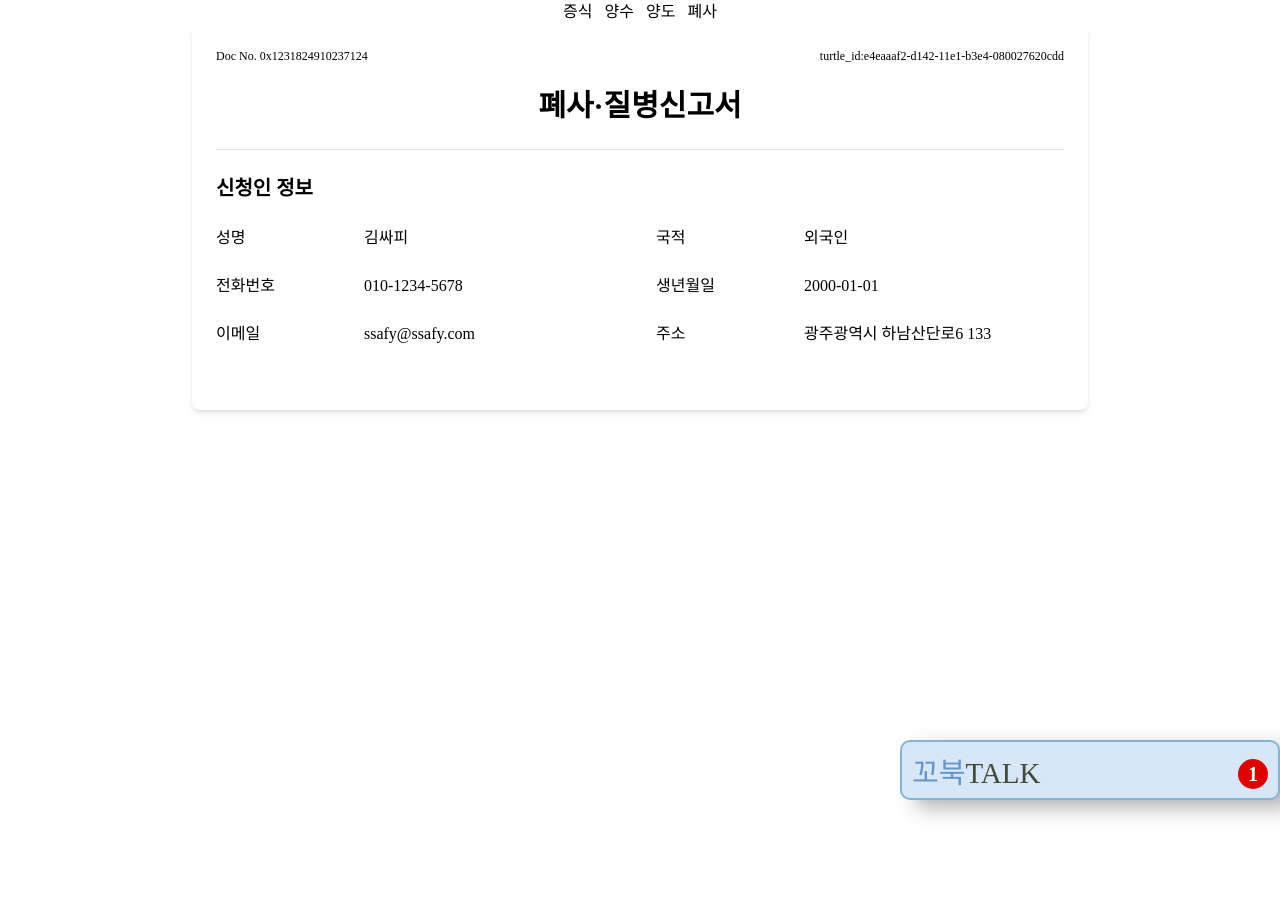
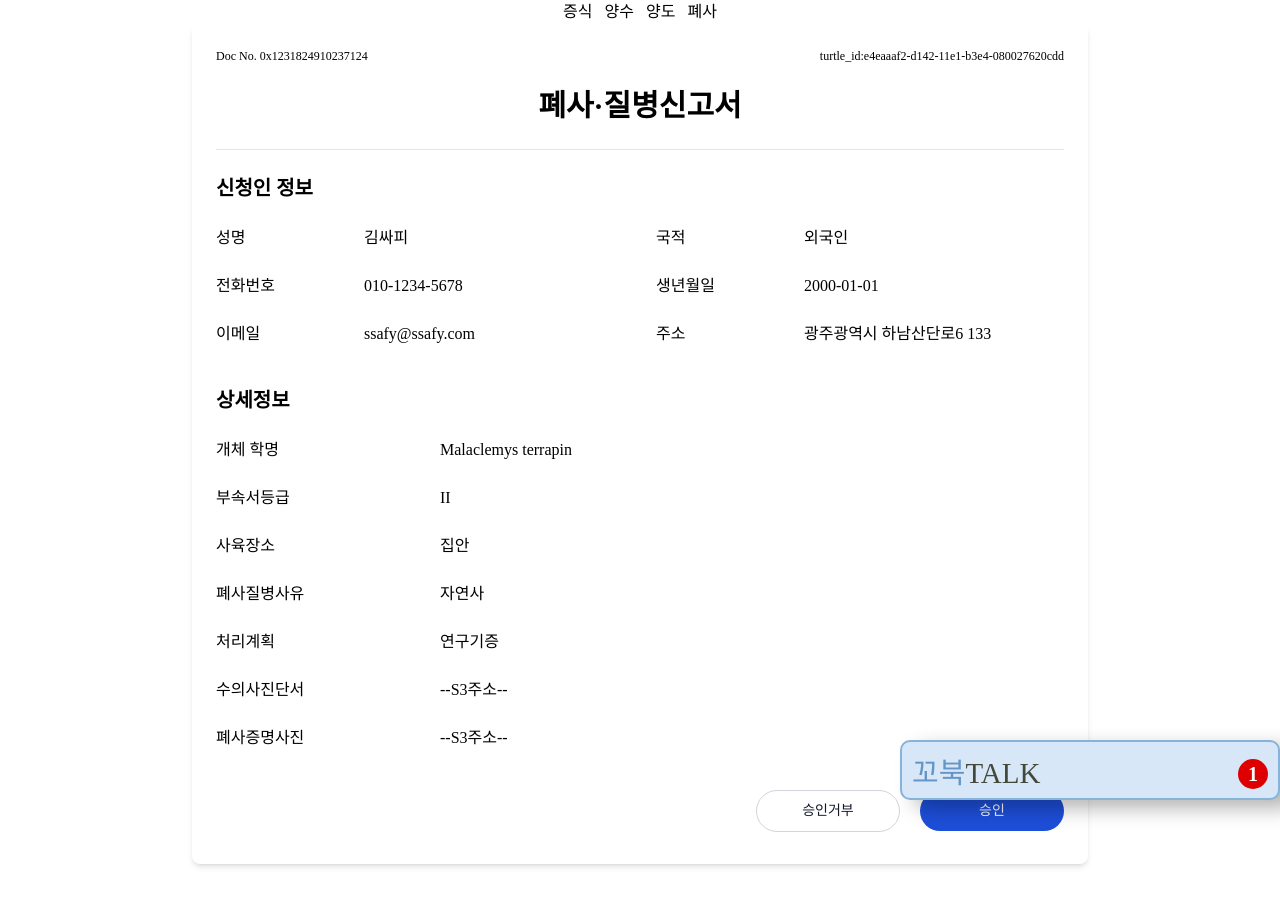
Before and after one commit to minseonkkim/KKOBUKzip, a React (Vite) app in the folder frontend/: page /admin/1/1 in a window 1280 px wide. Both pictures are taken after a click on the button "폐사". Before the commit the page ends 800 px from the top, so only its background shows below. Built offline with nearby package versions, Linux system fonts and the light colour scheme; a web font is replaced by a local one.

Commit message:
feat: 관리자 사망 페이지

```diff
--- a/frontend/src/components/user/admin/AdminDeathDocsCheck.tsx
+++ b/frontend/src/components/user/admin/AdminDeathDocsCheck.tsx
@@ -2,6 +2,13 @@ import { AdminDeathDocumentDataType } from "../../../types/document";
 import MyDocumentDataForm from "../../document/MyDocumentDataForm";
 
 function AdminDeathDocsCheck({ data }: { data: AdminDeathDocumentDataType }) {
+  const handleAcceptSubmit = () => {
+    alert("승인버튼");
+  };
+
+  const handleDenySubmit = () => {
+    alert("거절버튼");
+  };
   return (
     <>
       <div className="flex text-xs justify-between">
@@ -12,6 +19,60 @@ function AdminDeathDocsCheck({ data }: { data: AdminDeathDocumentDataType }) {
       <div className="my-6 h-0.5 border-b " />
 
       <MyDocumentDataForm info={data?.applicant} />
+      <div className="mb-8">
+        <h3 className="text-xl font-semibold mb-4">상세정보</h3>
+        <div className="space-y-2">
+          <div className="flex items-center">
+            <label className="w-1/4 font-medium">개체 학명</label>
+            <span className="w-3/4 px-3 py-2">
+              {data.detail.scientificName}
+            </span>
+          </div>
+          <div className="flex items-center">
+            <label className="w-1/4 font-medium">부속서등급</label>
+            <span className="w-3/4 px-3 py-2">II</span>
+          </div>
+          <div className="flex items-center">
+            <label className="w-1/4 font-medium">사육장소</label>
+            <span className="w-3/4 px-3 py-2">{data.detail.shelter}</span>
+          </div>
+          <div className="flex items-center">
+            <label className="w-1/4 font-medium">폐사질병사유</label>
+            <span className="w-3/4 px-3 py-2">{data.detail.deathReason}</span>
+          </div>
+          <div className="flex items-center">
+            <label className="w-1/4 font-medium">처리계획</label>
+            <span className="w-3/4 px-3 py-2">{data.detail.plan}</span>
+          </div>
+          <div className="flex items-center">
+            <label className="w-1/4 font-medium">수의사진단서</label>
+            <span className="w-3/4 px-3 py-2">{data.detail.diagnosis}</span>
+          </div>
+
+          <div className="flex items-center">
+            <label className="w-1/4 font-medium">폐사증명사진</label>
+            <span className="w-3/4 px-3 py-2">{data.detail.deathImage}</span>
+          </div>
+        </div>
+      </div>
+
+      <div className="space-x-3 text-right">
+        <button
+          type="button"
+          onClick={handleDenySubmit}
+          className="w-36 text-gray-900 bg-white border border-gray-300 focus:outline-none hover:bg-gray-100 focus:ring-4 focus:ring-gray-100 font-medium rounded-full text-sm px-5 py-2.5 me-2 mb-2"
+        >
+          승인거부
+        </button>
+
+        <button
+          type="button"
+          onClick={handleAcceptSubmit}
+          className="w-36 text-white bg-blue-700 hover:bg-blue-800 focus:outline-none focus:ring-4 focus:ring-blue-300 font-medium rounded-full text-sm px-5 py-2.5 text-center me-2 mb-2"
+        >
+          승인
+        </button>
+      </div>
     </>
   );
 }
```
